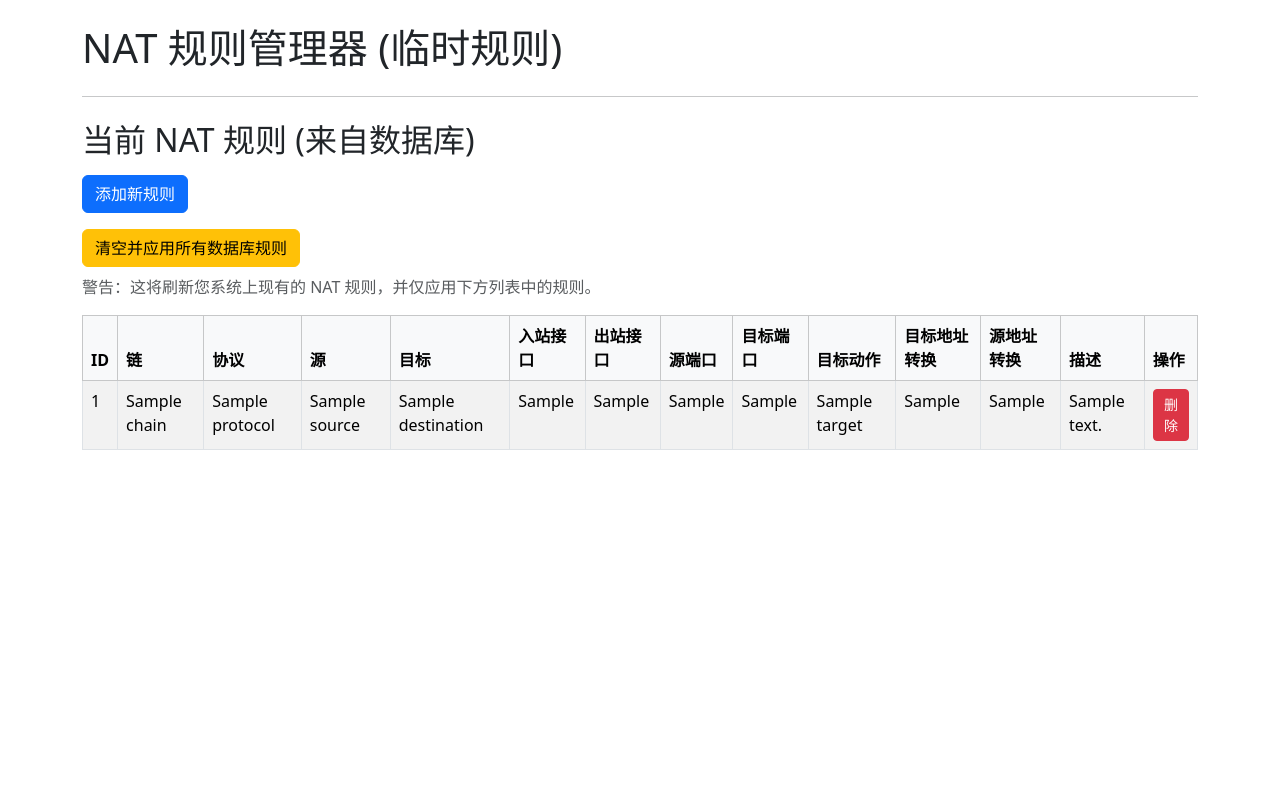
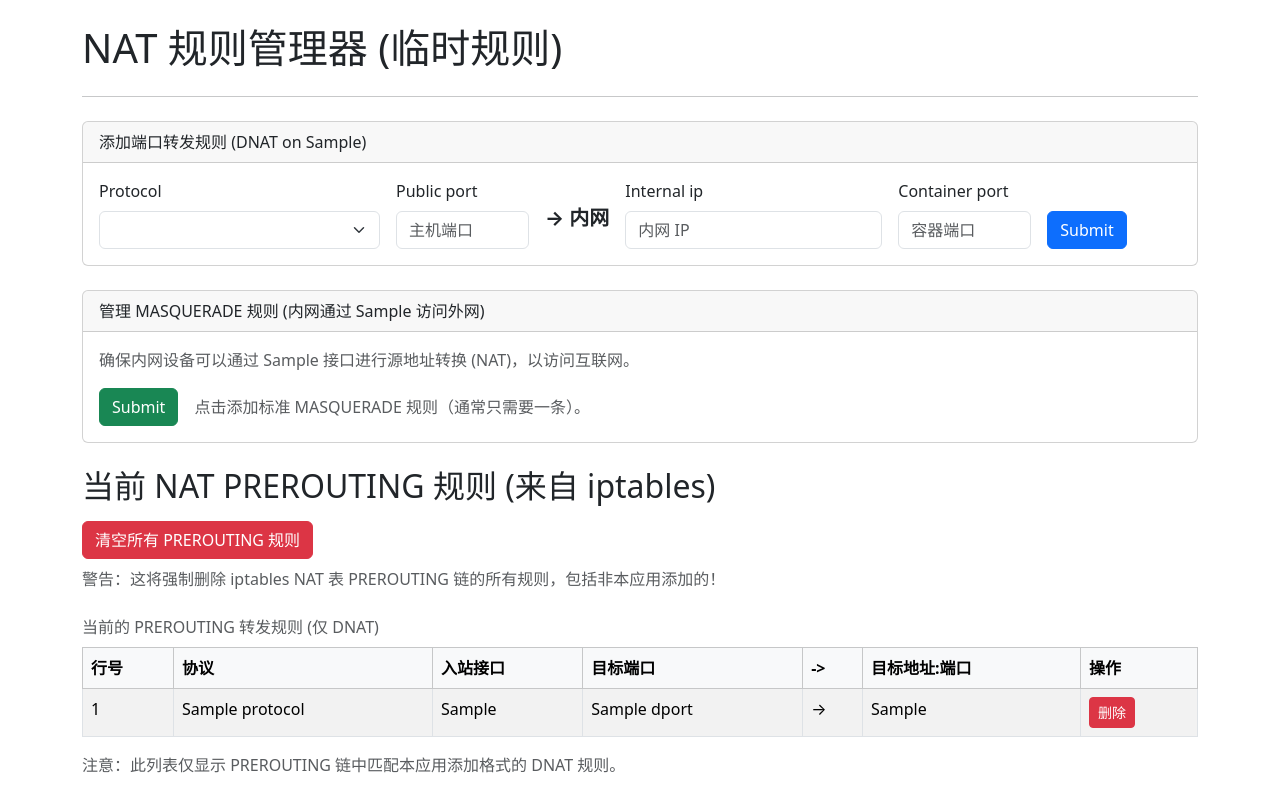
Before and after one commit to xkatld/NAT-WEB, a Python web app: template templates/index.html in a window 1280 px wide. Run offline with Jinja, Linux system fonts and the light colour scheme; the template is opened without the code that fills it: most values are stand-ins (such as "Sample title", 1, 10 or a date in 2020); form fields are guessed from the names that the template uses; some libraries are stand-ins or nearby versions.

Commit message:
Update index.html

```diff
--- a/templates/index.html
+++ b/templates/index.html
@@ -1,57 +1,117 @@
 {% extends 'layout.html' %}
 
 {% block content %}
-<h2 class="mb-3">当前 NAT 规则 (来自数据库)</h2> {# Add bottom margin #}
 
-{# 使用 Bootstrap button styling for Add link #}
-<a href="{{ url_for('add_rule') }}" class="btn btn-primary mb-3">添加新规则</a> {# Primary button with bottom margin #}
+{# 添加规则表单 #}
+<div class="card mb-4">
+    <div class="card-header">
+        添加端口转发规则 (DNAT on {{ public_interface }})
+    </div>
+    <div class="card-body">
+        <form method="POST" class="row g-3 align-items-end">
+            {{ dnat_form.csrf_token }}
 
-{# Apply All Rules form #}
-<form action="{{ url_for('apply_all') }}" method="post" onsubmit="return confirm('您确定要清空所有当前 NAT 规则并从数据库重新应用吗？');" class="mb-3"> {# Add bottom margin #}
-    <button type="submit" class="btn btn-warning">清空并应用所有数据库规则</button> {# Warning button style #}
-    <p class="text-muted mt-2">警告：这将刷新您系统上现有的 NAT 规则，并仅应用下方列表中的规则。</p> {# Muted text for warning #}
+            <div class="col-md-auto">
+                {{ dnat_form.protocol.label(class_="form-label") }}
+                {{ dnat_form.protocol(class_="form-select") }}
+                {% for error in dnat_form.protocol.errors %}
+                    <div class="invalid-feedback d-block">{{ error }}</div>
+                {% endfor %}
+            </div>
+
+            <div class="col-md-auto">
+                {{ dnat_form.public_port.label(class_="form-label") }}
+                {{ dnat_form.public_port(class_="form-control", type="number", min="1", max="65535", placeholder="主机端口") }}
+                {% for error in dnat_form.public_port.errors %}
+                    <div class="invalid-feedback d-block">{{ error }}</div>
+                {% endfor %}
+            </div>
+
+            <div class="col-md-auto d-flex align-items-center mb-3">
+                 <span class="fw-bold fs-5">→ 内网</span> {# Arrow and bold text #}
+            </div>
+
+            <div class="col-md-auto">
+                {{ dnat_form.internal_ip.label(class_="form-label") }}
+                {{ dnat_form.internal_ip(class_="form-control", placeholder="内网 IP") }}
+                 {% for error in dnat_form.internal_ip.errors %}
+                    <div class="invalid-feedback d-block">{{ error }}</div>
+                {% endfor %}
+            </div>
+
+            <div class="col-md-auto">
+                {{ dnat_form.container_port.label(class_="form-label") }}
+                {{ dnat_form.container_port(class_="form-control", type="number", min="1", max="65535", placeholder="容器端口") }}
+                 {% for error in dnat_form.container_port.errors %}
+                    <div class="invalid-feedback d-block">{{ error }}</div>
+                {% endfor %}
+            </div>
+
+            <div class="col-md-auto">
+                {{ dnat_form.submit(class_="btn btn-primary", name="add_dnat_submit") }} {# Use unique button name #}
+            </div>
+        </form>
+    </div>
+</div>
+
+{# MASQUERADE 管理 #}
+<div class="card mb-4">
+    <div class="card-header">
+        管理 MASQUERADE 规则 (内网通过 {{ public_interface }} 访问外网)
+    </div>
+    <div class="card-body">
+         <p class="card-text text-muted">确保内网设备可以通过 {{ public_interface }} 接口进行源地址转换 (NAT)，以访问互联网。</p>
+        <form method="POST" class="row g-3 align-items-center">
+            {{ masq_form.csrf_token }}
+             <div class="col-md-auto">
+                {{ masq_form.submit(class_="btn btn-success", name="masq_submit") }} {# Use unique button name #}
+             </div>
+             <div class="col-md-auto">
+                 <span class="text-muted">点击添加标准 MASQUERADE 规则（通常只需要一条）。</span>
+             </div>
+        </form>
+    </div>
+</div>
+
+
+{# 规则列表 #}
+<h2 class="mb-3">当前 NAT PREROUTING 规则 (来自 iptables)</h2>
+
+<form action="{{ url_for('clear_all_prerouting') }}" method="post" onsubmit="return confirm('您确定要清空 NAT PREROUTING 链的所有规则吗？此操作不可逆！');" class="mb-3">
+    <button type="submit" class="btn btn-danger">清空所有 PREROUTING 规则</button>
+    <p class="text-muted mt-2">警告：这将强制删除 iptables NAT 表 PREROUTING 链的所有规则，包括非本应用添加的！</p>
 </form>
 
+
 {% if rules %}
-<div class="table-responsive"> {# Wrap table in responsive div for smaller screens #}
-    <table class="table table-striped table-bordered table-hover"> {# Add table classes #}
-        <thead class="table-light"> {# Light header #}
+<div class="table-responsive">
+    <table class="table table-striped table-bordered table-hover caption-top">
+         <caption>当前的 PREROUTING 转发规则 (仅 DNAT)</caption>
+        <thead class="table-light">
             <tr>
-                <th>ID</th>
-                <th>链</th>
+                <th>行号</th>
                 <th>协议</th>
-                <th>源</th>
-                <th>目标</th>
                 <th>入站接口</th>
-                <th>出站接口</th>
-                <th>源端口</th>
                 <th>目标端口</th>
-                <th>目标动作</th>
-                <th>目标地址转换</th>
-                <th>源地址转换</th>
-                <th>描述</th>
+                <th> -> </th> {# Arrow column #}
+                <th>目标地址:端口</th>
                 <th>操作</th>
             </tr>
         </thead>
         <tbody>
             {% for rule in rules %}
             <tr>
-                <td>{{ rule.id }}</td>
-                <td>{{ rule.chain }}</td>
-                <td>{{ rule.protocol or '任意' }}</td>
-                <td>{{ rule.source or '任意' }}</td>
-                <td>{{ rule.destination or '任意' }}</td>
-                <td>{{ rule.in_interface or '任意' }}</td>
-                <td>{{ rule.out_interface or '任意' }}</td>
-                <td>{{ rule.source_port or '任意' }}</td>
-                <td>{{ rule.destination_port or '任意' }}</td>
-                <td>{{ rule.target }}</td>
-                <td>{{ rule.to_destination or '-' }}</td>
-                <td>{{ rule.to_source or '-' }}</td>
-                <td>{{ rule.description or '-' }}</td>
+                <td>{{ rule.line_number }}</td>
+                <td>{{ rule.protocol }}</td>
+                <td>{{ rule.in_interface }}</td>
+                <td>{{ rule.dport }}</td>
+                <td>→</td>
+                <td>{{ rule.to_destination }}</td>
                 <td>
-                    <form action="{{ url_for('delete_rule', rule_id=rule.id) }}" method="post" style="display:inline;">
-                        <button type="submit" class="btn btn-danger btn-sm" onclick="return confirm('您确定要删除这条规则吗？');">删除</button> {# Danger button, small size #}
+                    <form action="{{ url_for('index') }}" method="post" style="display:inline;"> {# Submit back to index #}
+                        {{ dnat_form.csrf_token }} {# Need CSRF token for POST #}
+                        <input type="hidden" name="line_number" value="{{ rule.line_number }}">
+                        <button type="submit" class="btn btn-danger btn-sm" name="delete_rule_submit" onclick="return confirm('您确定要删除行号为 {{ rule.line_number }} 的规则吗？');">删除</button> {# Unique button name for delete #}
                     </form>
                 </td>
             </tr>
@@ -59,10 +119,12 @@
         </tbody>
     </table>
 </div>
+<p class="text-muted">注意：此列表仅显示 PREROUTING 链中匹配本应用添加格式的 DNAT 规则。</p>
 {% else %}
 <div class="alert alert-info" role="alert">
-    数据库中没有找到 NAT 规则。
+    NAT PREROUTING 链当前没有匹配格式的转发规则。
 </div>
 {% endif %}
 
+
 {% endblock %}
```
